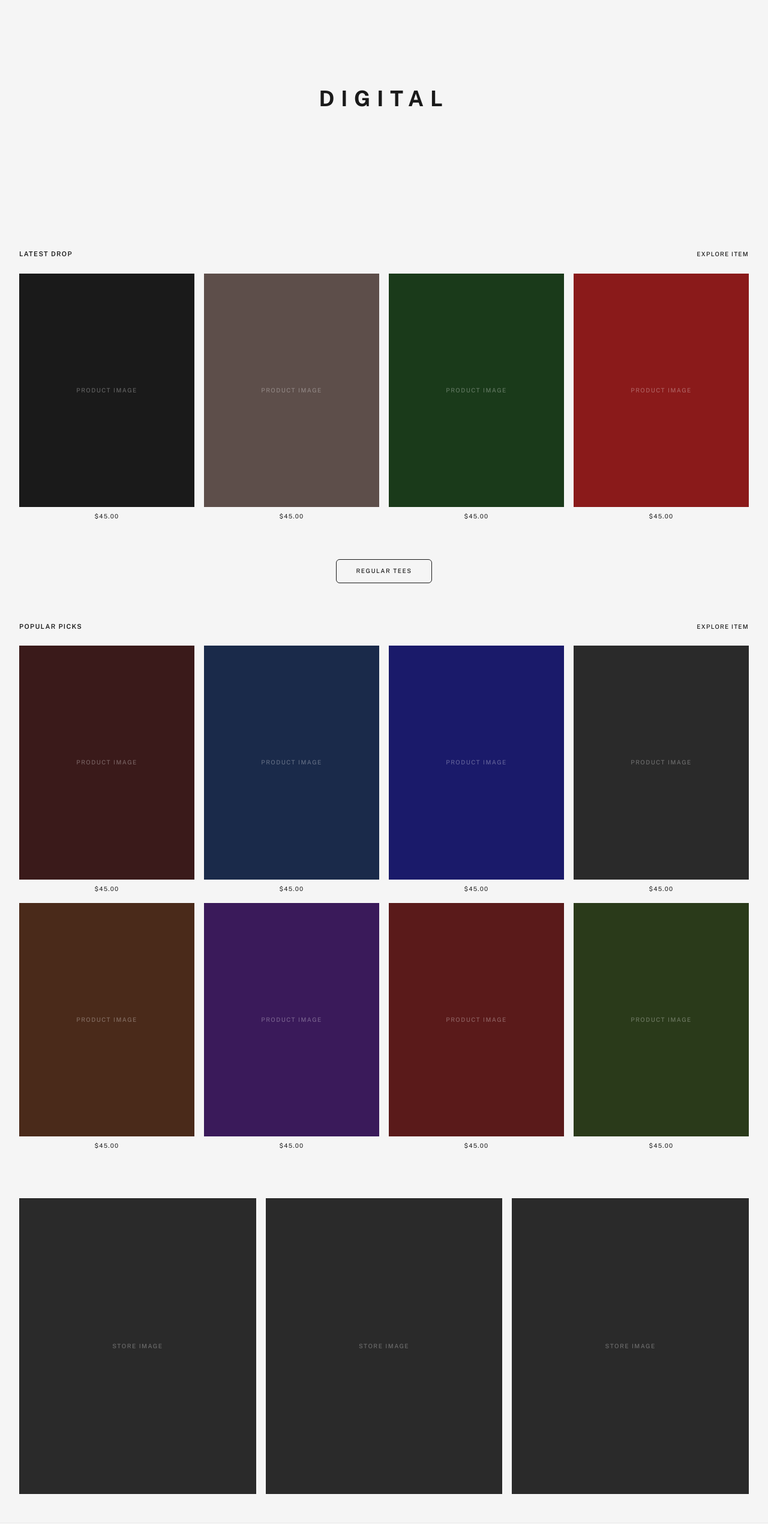
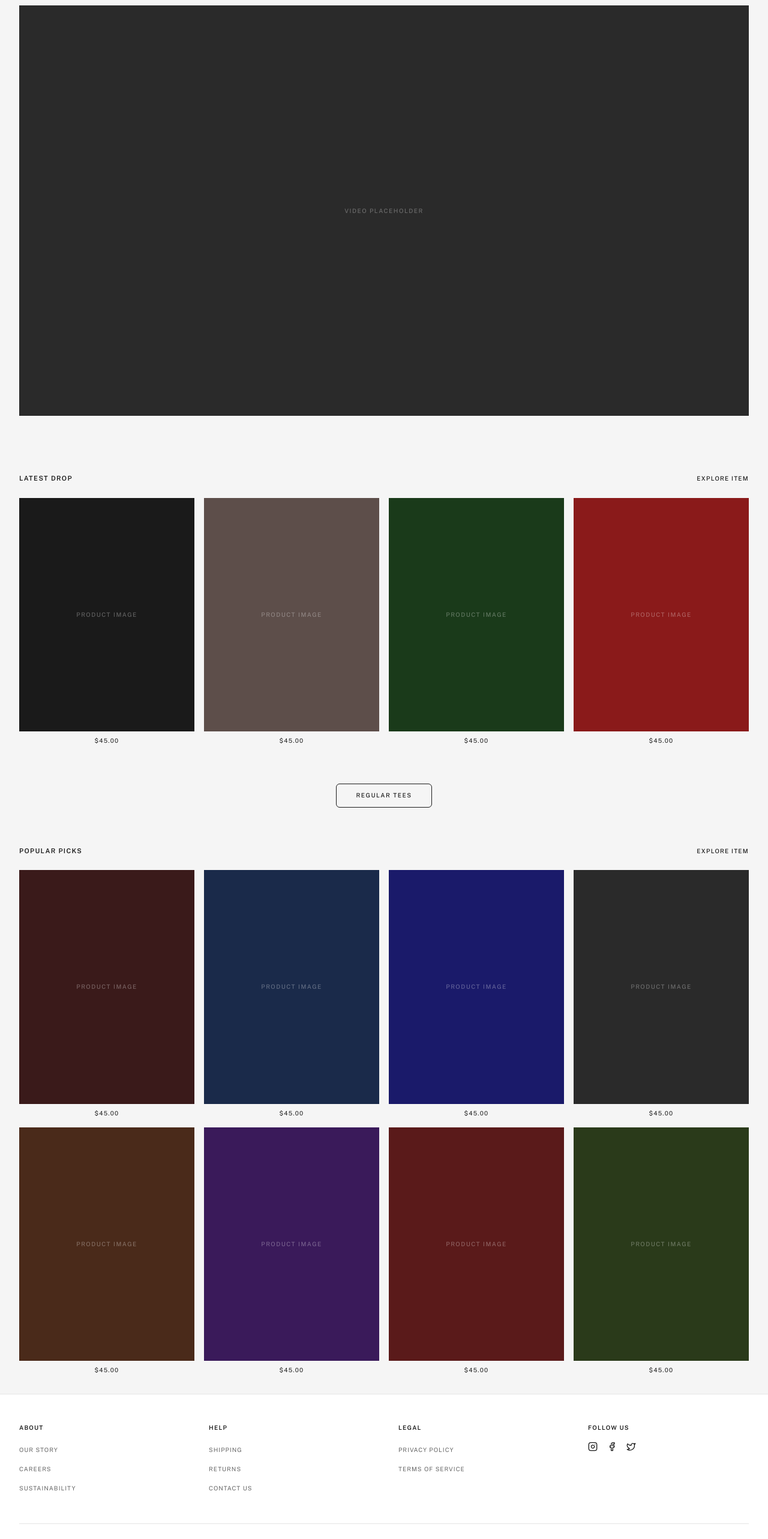
Before and after one commit to AayushDaCoder/fyuh-archive-display, a React (Vite) app: page / in a window 1280 px wide. Shown: the part 140-2705 px from the top of the page at 60% size. Built offline with nearby package versions, Linux system fonts and the light colour scheme; the HTML template or start-up script is replaced by a standard one.

Commit message:
Refactor: Update header and homepage

```diff
--- a/src/components/Header.tsx
+++ b/src/components/Header.tsx
@@ -21,7 +21,7 @@ const Header = () => {
             </Link>
 
             {/* Center Navigation */}
-            <nav className="hidden md:flex gap-12">
+            <nav className="flex gap-6 md:gap-12">
               <Link to="/" className="text-[10px] font-medium uppercase tracking-[0.15em] hover:opacity-60">
                 HOME
               </Link>
--- a/src/pages/Home.tsx
+++ b/src/pages/Home.tsx
@@ -26,11 +26,13 @@ const Home = () => {
       <Header />
       <main>
         {/* Hero Section */}
-        <section className="bg-[#f5f5f5] py-32 md:py-48">
+        <section className="bg-[#f5f5f5] py-12 md:py-16">
           <div className="mx-auto max-w-[1600px] px-8">
-            <h1 className="text-center text-[28px] md:text-[36px] font-bold tracking-[0.3em] text-[#1a1a1a]">
-              DIGITAL
-            </h1>
+            <div className="flex aspect-video items-center justify-center bg-[#2a2a2a]">
+              <span className="text-[10px] font-medium uppercase tracking-[0.15em] text-white opacity-30">
+                VIDEO PLACEHOLDER
+              </span>
+            </div>
           </div>
         </section>
 
@@ -118,23 +120,6 @@ const Home = () => {
           </div>
         </section>
 
-        {/* Store Images Section */}
-        <section className="bg-[#f5f5f5] py-12">
-          <div className="mx-auto max-w-[1600px] px-8">
-            <div className="grid grid-cols-1 gap-4 md:grid-cols-3">
-              {[1, 2, 3].map((i) => (
-                <div
-                  key={i}
-                  className="flex aspect-[4/5] items-center justify-center bg-[#2a2a2a]"
-                >
-                  <span className="text-[10px] font-medium uppercase tracking-[0.15em] text-white opacity-30">
-                    STORE IMAGE
-                  </span>
-                </div>
-              ))}
-            </div>
-          </div>
-        </section>
       </main>
       <Footer />
     </div>
```
